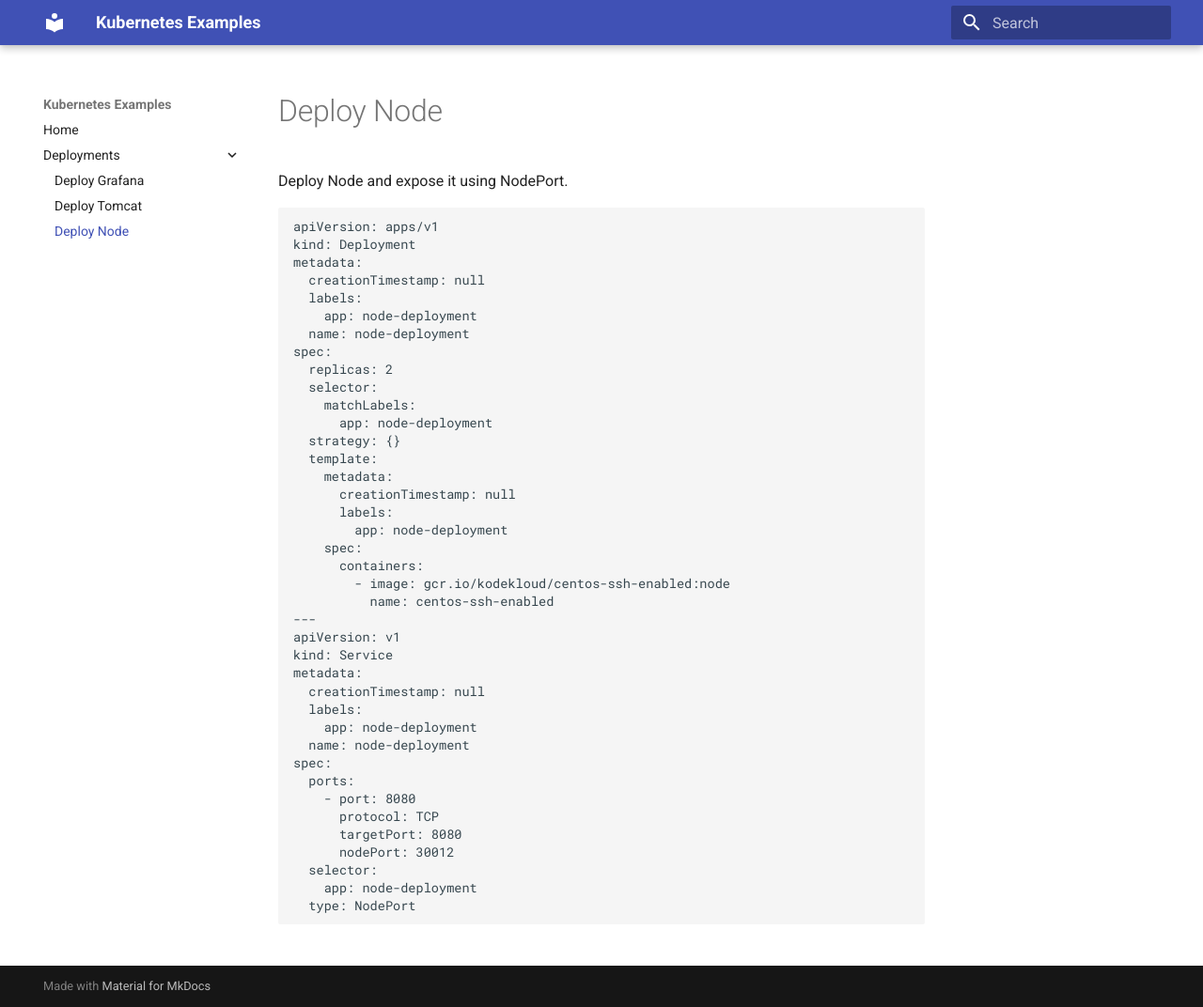
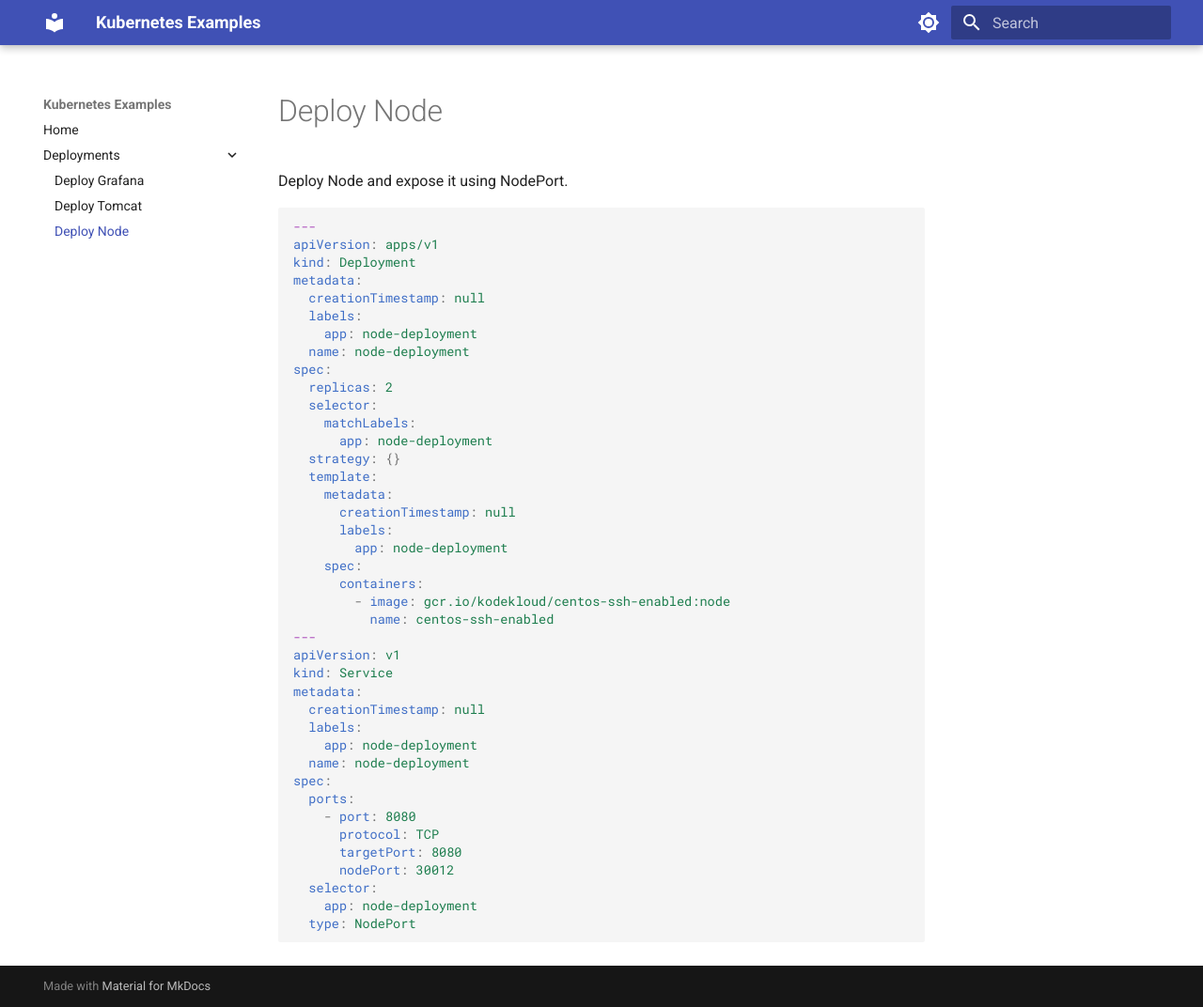
Before and after one commit to CodedByHasan/kubernetes-examples, an MkDocs documentation site: the page built from docs/deployments/deploy-node.md, in a window 1280 px wide and 1072 px high. Shown: the whole window at 94% size. Built offline with MkDocs 1.6.1 and Material for MkDocs 9.7.7, drawn with Linux system fonts in a browser that asks for light colours.

Commit message:
feat: added dark mode and gh-pages workflow (#2)
* feat: added dark mode, updated requirements to use latest material plugin and included md extensions for code highlighting

* feat: added github workflows

* fix: updated  workflows

* fix: updated  push workflows to include non-default branch

* test: updated job permissions to deploy gh pages

* test: updated script to deploy to current branch

* ci: updated branches to include all

* ci: updated name to include GITHUB_REF_NAME

* ci: updated name

* ci: updated name and docs

* ci: updated rules to only trigger on push to main

````diff
--- a/docs/deployments/deploy-node.md
+++ b/docs/deployments/deploy-node.md
@@ -2,7 +2,8 @@
 
 Deploy Node and expose it using NodePort.
 
-```yml
+```yaml
+---
 apiVersion: apps/v1
 kind: Deployment
 metadata:
--- a/mkdocs.yml
+++ b/mkdocs.yml
@@ -7,3 +7,25 @@ nav:
       - deployments/deploy-node.md
 theme:
   name: material
+  highlight: dracula # Code highlighting theme
+  palette:
+    # Palette toggle for light mode
+    - scheme: default
+      toggle:
+        icon: material/brightness-7
+        name: Switch to dark mode
+
+    # Palette toggle for dark mode
+    - scheme: slate
+      toggle:
+        icon: material/brightness-4
+        name: Switch to light mode
+
+markdown_extensions:
+  - pymdownx.highlight:
+      anchor_linenums: true
+      line_spans: __span
+      pygments_lang_class: true
+  - pymdownx.inlinehilite
+  - pymdownx.snippets
+  - pymdownx.superfences
--- a/requirements.txt
+++ b/requirements.txt
@@ -1,2 +1,2 @@
 mkdocs==1.6.1
-mkdocs-material==9.5.39
+mkdocs-material==9.5.45
````
Also changed, not shown: docs/deployments/deploy-grafana.md (+1 -1 lines), docs/deployments/deploy-tomcat.md (+2 -1 lines), 1 other file.
